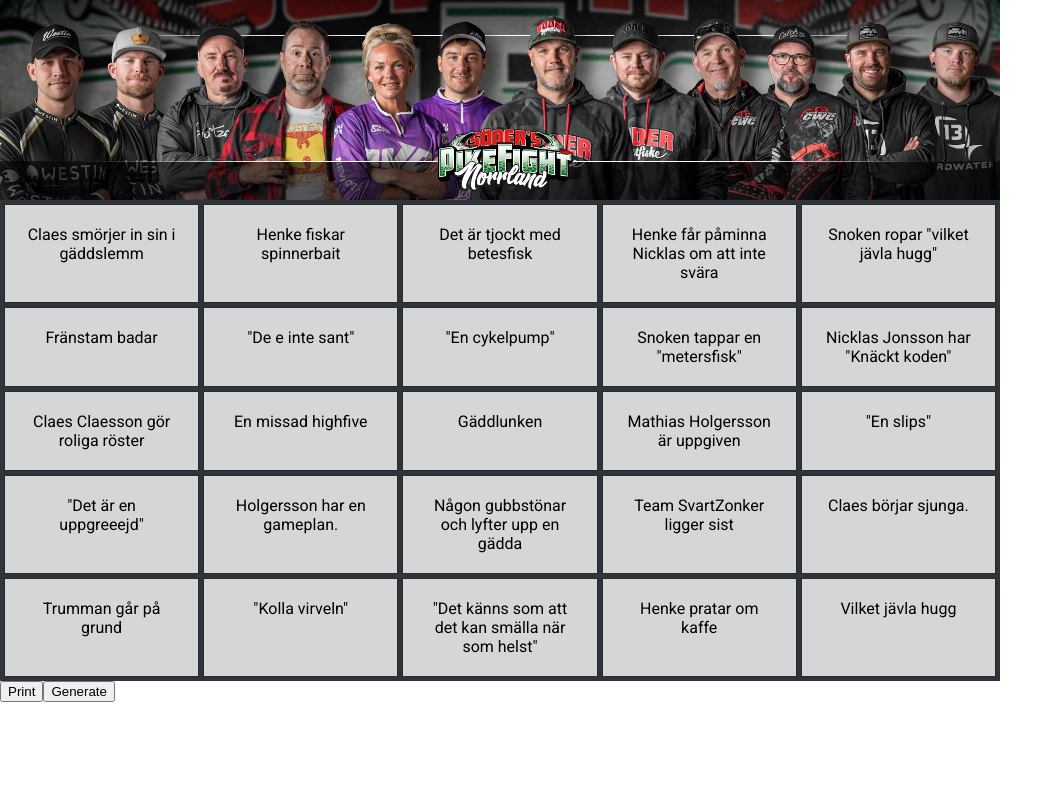
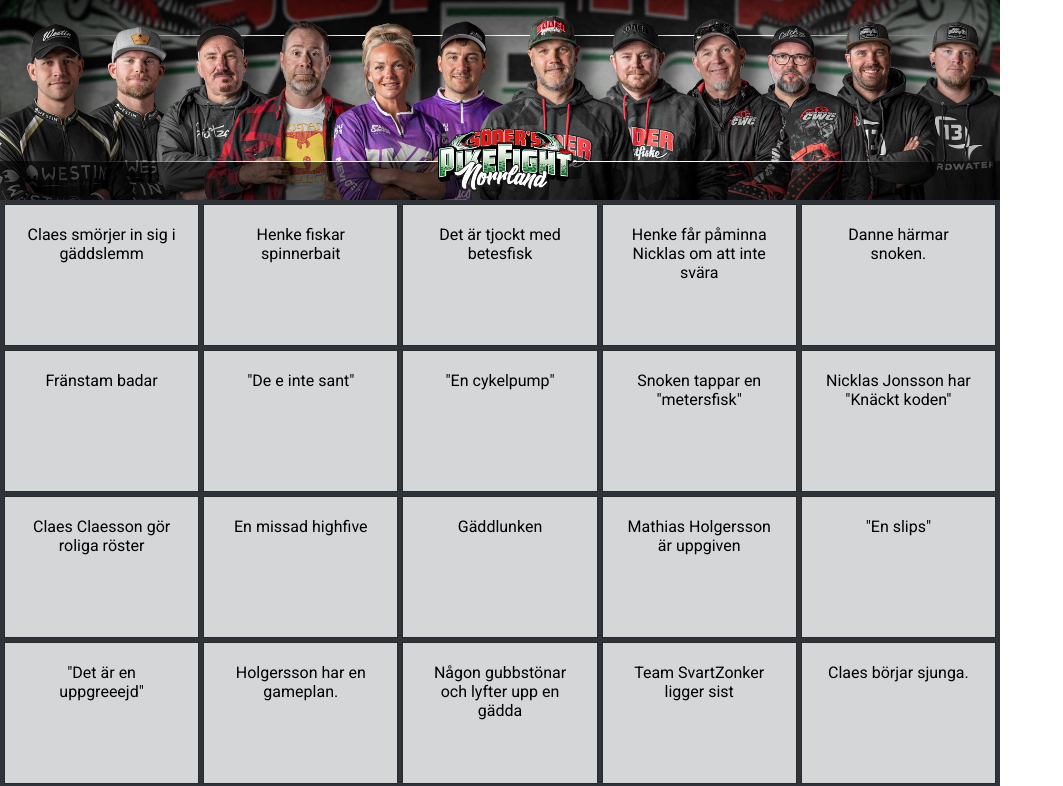
Before and after one commit to jonasgerling/pikefightbingo, an Angular app: page / in a window 1280 px wide. Shown: the top 786 px of the page, without its empty margins (0-1063 px from the left). Built offline with nearby package versions, Linux system fonts and the light colour scheme.

Commit message:
update data, add generate and print button

```diff
--- a/src/app/bingo/bingo.component.html
+++ b/src/app/bingo/bingo.component.html
@@ -3,8 +3,11 @@
 
      </div>
     <div class="grid-container">
-      <div class="grid-item" *ngFor="let entry of bingoEntries">
-          {{ entry }}
+      <div (click)="setActive(entry)" class="grid-item" *ngFor="let entry of bingoEntries">
+        <div style="position: relative; width: 100%; height:100%">
+          <div>{{ entry.info }}</div>
+          <div class="bingo-check"*ngIf="entry.clicked"></div>
+        </div>
       </div>
     </div>
      <button (click)="windowPrint()">Print</button>
--- a/src/app/bingo/bingo.component.scss
+++ b/src/app/bingo/bingo.component.scss
@@ -1,5 +1,17 @@
 .bingo-container {
   width: 1000px;
+}
+.bingo-check {
+  background-color: rgba(0,0,0,0.1);
+  position: absolute;
+  z-index: 200;
+  width: 100px;
+  height: 100px;
+  border-radius: 50%;
+  background-size: cover;
+  background-image:linear-gradient(to top, rgba(0, 0, 0, 0.1) 0%, rgb(3, 60, 9) 100%), url(../../../pikecheck.jpg);
+  background-image:-webkit-linear-gradient(bottom, rgba(0,0,0,0.1) 0%, rgb(3, 60, 9) 100%), url(../../../pikecheck.jpg);
+  background-image:-moz-linear-gradient(bottom, rgba(0, 0, 0, 0.1) 0%, rgb(3, 60, 9) 100%), url(../../../pikecheck.jpg);
 }
 .bingo-header {
   height: 200px;
@@ -10,18 +22,19 @@
 .grid-container {
   display: grid;
   grid-template-columns: repeat( 5, minmax(100px, 1fr) );
-  //grid-template-columns: repeat( 5, minmax(100px, 1fr) 100px );
+  grid-auto-rows: 1fr;
   background-color: #2e3439;
   padding: 4px;
   grid-row-gap: 4px;
   grid-column-gap: 4px;
 }
 .grid-item {
-  //width: 100px;
-  //height: 100px;
+  overflow: hidden;
+  height: 100px;
   background-color: rgba(255, 255, 255, 0.8);
   border: 1px solid rgba(0, 0, 0, 0.8);
   padding: 20px;
   font-size: 16px;
   text-align: center;
+  position: relative;
 }
--- a/src/app/bingo/bingo.component.ts
+++ b/src/app/bingo/bingo.component.ts
@@ -1,5 +1,5 @@
 import { Component, OnInit } from '@angular/core';
-import {bingoMock} from './bingo.mock';
+import {bingoMock, Entry} from './bingo.mock';
 
 @Component({
   selector: 'app-bingo',
@@ -7,7 +7,7 @@ import {bingoMock} from './bingo.mock';
   styleUrls: ['./bingo.component.scss']
 })
 export class BingoComponent implements OnInit {
-  bingoEntries: string[];
+  bingoEntries: any[];
 
     constructor() {
     }
@@ -21,6 +21,11 @@ export class BingoComponent implements OnInit {
     public generate(): void {
       this.bingoEntries = this.getBingoEntries(bingoMock);
     }
+    public setActive(entry: Entry): void {
+      entry.clicked = !entry.clicked;
+      console.log(entry.clicked);
+    }
+
     private getBingoEntries(array): string[] {
       let currentIndex = array.length;
       let temporaryValue;
@@ -38,4 +43,5 @@ export class BingoComponent implements OnInit {
 
       return array.slice(0, 25);
     }
+
 }
--- a/src/app/bingo/bingo.mock.ts
+++ b/src/app/bingo/bingo.mock.ts
@@ -1,32 +1,128 @@
-export const bingoMock: string[] = [
-  'Vilket jävla hugg',
-  'Snoken ropar "vilket jävla hugg"',
-  'Danne härmar snoken.',
-  'Trumman går på grund',
-  'Henke fiskar spinnerbait',
-  'Holgersson har en gameplan.',
-  'Claes börjar sjunga.',
-  'Claes smörjer in sin i gäddslemm',
-  'Claes Claesson gör roliga röster',
-  'En missad highfive',
-  'Någon gubbstönar och lyfter upp en gädda',
-  '"Det är en uppgreeejd"',
-  '"Gäddor har inga händer"',
-  '"Kolla virveln"',
-  'Snoken tappar en "metersfisk"',
-  'Henke pratar om kaffe',
-  'Det är tjockt med betesfisk',
-  'Fränstam föreläser för Evelina',
-  '"Det är iallafall en gädda"',
-  '"En slips"',
-  'Mathias Holgersson är uppgiven',
-  'Gäddlunken',
-  '"Håven, håven, håven"',
-  'Team SvartZonker ligger sist',
-  '"En cykelpump"',
-  '"De e inte sant"',
-  'Fränstam badar',
-  'Nicklas Jonsson har "Knäckt koden"',
-  '"Det känns som att det kan smälla när som helst"',
-  'Henke får påminna Nicklas om att inte svära'
+export interface Entry {
+  info: string;
+  clicked: boolean;
+}
+
+export const bingoMock: Entry[] = [
+  {
+    info: '"vilket jävla hugg alltså!"',
+    clicked: false
+  },
+  {
+    info: 'Danne härmar snoken.',
+    clicked: false
+  },
+  {
+    info:  'Danne är rädd för spindlar',
+    clicked: false
+  },
+  {
+    info:  'Trumman går på grund',
+    clicked: false
+  },
+  {
+    info:  'Henke fiskar spinnerbait',
+    clicked: false
+  },
+  {
+    info:  'Holgersson har en gameplan.',
+    clicked: false
+  },
+  {
+    info:  'Claes börjar sjunga.',
+    clicked: false
+  },
+  {
+    info:  'Claes smörjer in sig i gäddslemm',
+    clicked: false
+  },
+  {
+    info:  'Claes Claesson gör roliga röster',
+    clicked: false
+  },
+  {
+    info:  'En missad highfive',
+    clicked: false
+  },
+  {
+    info:  'Någon gubbstönar och lyfter upp en gädda',
+    clicked: false
+  },
+  {
+    info:  '"Det är en uppgreeejd"',
+    clicked: false
+  },
+  {
+    info:  '"Gäddor har inga händer"',
+    clicked: false
+  },
+  {
+    info:  '"Kolla virveln"',
+    clicked: false
+  },
+  {
+    info:  'Snoken tappar en "metersfisk"',
+    clicked: false
+  },
+  {
+    info:  'Henke pratar om kaffe',
+    clicked: false
+  },
+  {
+    info:  'Det är tjockt med betesfisk',
+    clicked: false
+  },
+  {
+    info:  'Fränstam föreläser för Evelina',
+    clicked: false
+  },
+  {
+    info:  '"Det är iallafall en gädda"',
+    clicked: false
+  },
+  {
+    info: '"En slips"',
+    clicked: false
+  },
+  {
+    info: 'Mathias Holgersson är uppgiven',
+    clicked: false
+  },
+  {
+    info: 'Gäddlunken',
+    clicked: false
+  },
+  {
+    info: '"Håven, håven, håven"',
+    clicked: false
+  },
+  {
+    info: 'Team SvartZonker ligger sist',
+    clicked: false
+  },
+  {
+    info: '"En cykelpump"',
+    clicked: false
+  },
+  {
+    info: '"De e inte sant"',
+    clicked: false
+  },
+  {
+    info: 'Fränstam badar',
+    clicked: false
+  },
+  {
+    info: 'Nicklas Jonsson har "Knäckt koden"',
+    clicked: false
+  },
+  {
+    info: '"Det känns som att det kan smälla när som helst"',
+    clicked: false
+  },
+  {
+    info: 'Henke får påminna Nicklas om att inte svära',
+    clicked: false
+  },
+
 ];
```
Also changed, not shown: pikecheck.jpg (added).
